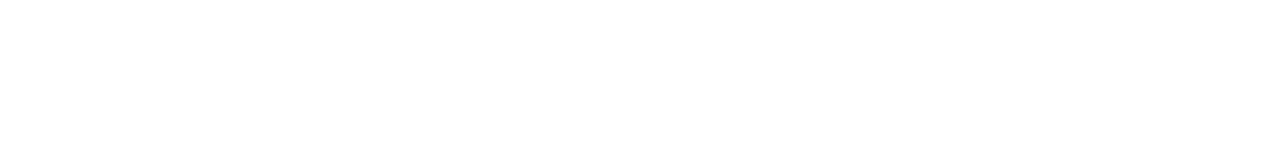
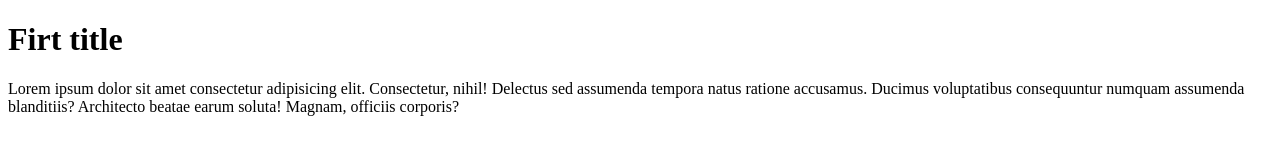
Before and after one commit to fjunior-amorim/Introdu-o-ao-Git, a plain HTML site: page index.html in a window 1280 px wide. Drawn offline with Linux system fonts and the light colour scheme.

Commit message:
criei um titulo e um paragrafo

```diff
--- a/index.html
+++ b/index.html
@@ -7,6 +7,10 @@
     <title>Introdução Git</title>
 </head>
 <body>
-
+    <h1>Firt title</h1>
+    <p>Lorem ipsum dolor sit amet consectetur adipisicing elit.
+        Consectetur, nihil! Delectus sed assumenda tempora natus ratione accusamus.
+        Ducimus voluptatibus consequuntur numquam assumenda blanditiis?
+        Architecto beatae earum soluta! Magnam, officiis corporis?</p>
 </body>
 </html>
```
